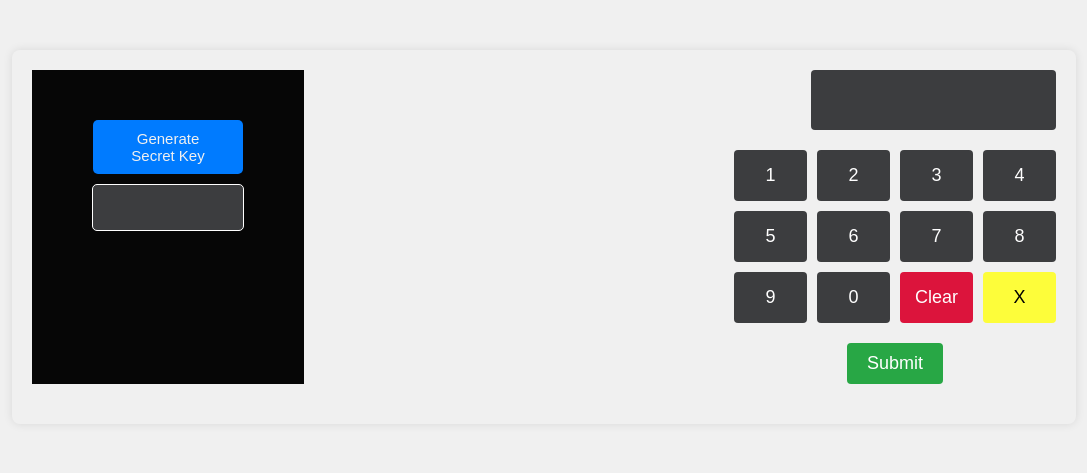
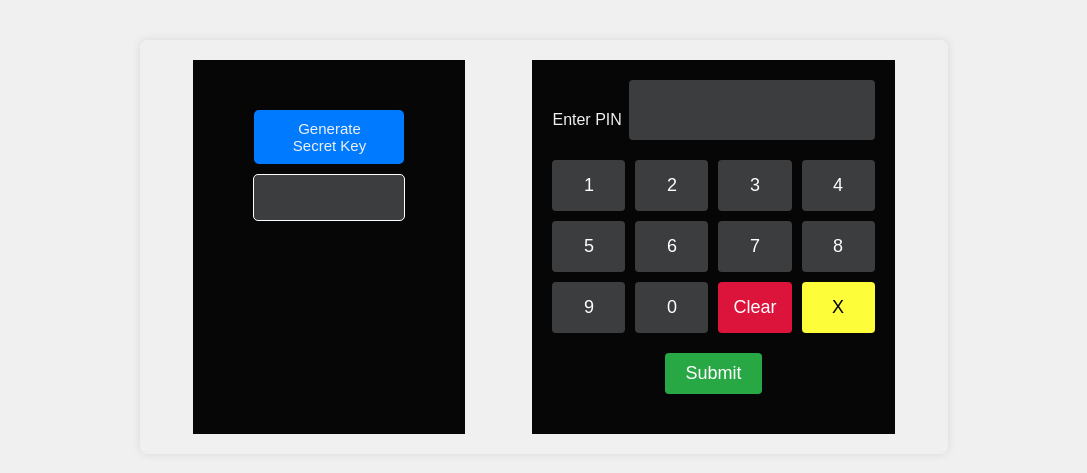
Before and after one commit to mdabulhasanevan/SecretkeyGeneratWithVerification, a website: page index.html in a window 1280 px wide. Shown: the part 163-636 px from the top of the page, without its empty margins (96-1183 px from the left). Drawn offline with Linux system fonts and the light colour scheme.

Commit message:
bootstrap

```diff
--- a/index.html
+++ b/index.html
@@ -4,6 +4,7 @@
     <meta charset="UTF-8">
     <meta name="viewport" content="width=device-width, initial-scale=1.0">
     <title>Secret Key Matcher</title>
+
     <link rel="stylesheet" href="style.css">
 </head>
 <body>
@@ -36,7 +37,7 @@
 
                 <button style="background-color: rgb(253, 253, 58); color: black;" id="deleteBtn" class="keypad-btn">X</button>
             </div>
-            <button id="submitBtn">Submit</button>
+            <button id="submitBtn"><i class="bi bi-check-circle-fill"></i>Submit</button>
             <div id="message" class="message"></div>
         </div>
 
@@ -44,5 +45,6 @@
     </div>
 
     <script src="script.js"></script>
+
 </body>
 </html>
--- /dev/null
+++ b/package.json
@@ -0,0 +1,5 @@
+{
+  "dependencies": {
+    "bootstrap": "^5.3.3"
+  }
+}
--- a/style.css
+++ b/style.css
@@ -10,34 +10,34 @@ body {
 }
 
 .container {
-    width: 80%;
-
+    width: 60%;
+    display: flex;
+    margin-top: 20px;;
+    justify-content: space-around;
     padding: 20px;
 
     border-radius: 8px;
     box-shadow: 0 0 10px rgba(0, 0, 0, 0.1);
     text-align: center;
-    display: flex;
-    align-items: stretch;
-    justify-content: space-between;
+
 
 
 
 }
 
 .generate-section {
-
-    margin-bottom: 20px;
     text-align: center;
     padding: 50px;
-    margin-right: 2px;
+
     background-color: #060606;
-
-
 
 }
 
+.keypad-section{
+    background-color: #060606;
+    padding: 20px;
 
+}
 
 
 .key-display {
@@ -145,7 +145,9 @@ body {
 
     flex-direction: column;
     }
+    .generate-section {
 
+    }
     .LabelAndDisplay{
 
         flex-direction: column;
@@ -159,8 +161,11 @@ body {
 @media (max-width: 480px) {
     .container {
 
-        flex-direction: column;
-        }
+    flex-direction: column;
+    }
+    .generate-section {
+
+    }
     .LabelAndDisplay{
 
         flex-direction: column;
```
Also changed, not shown: 1 other file.
